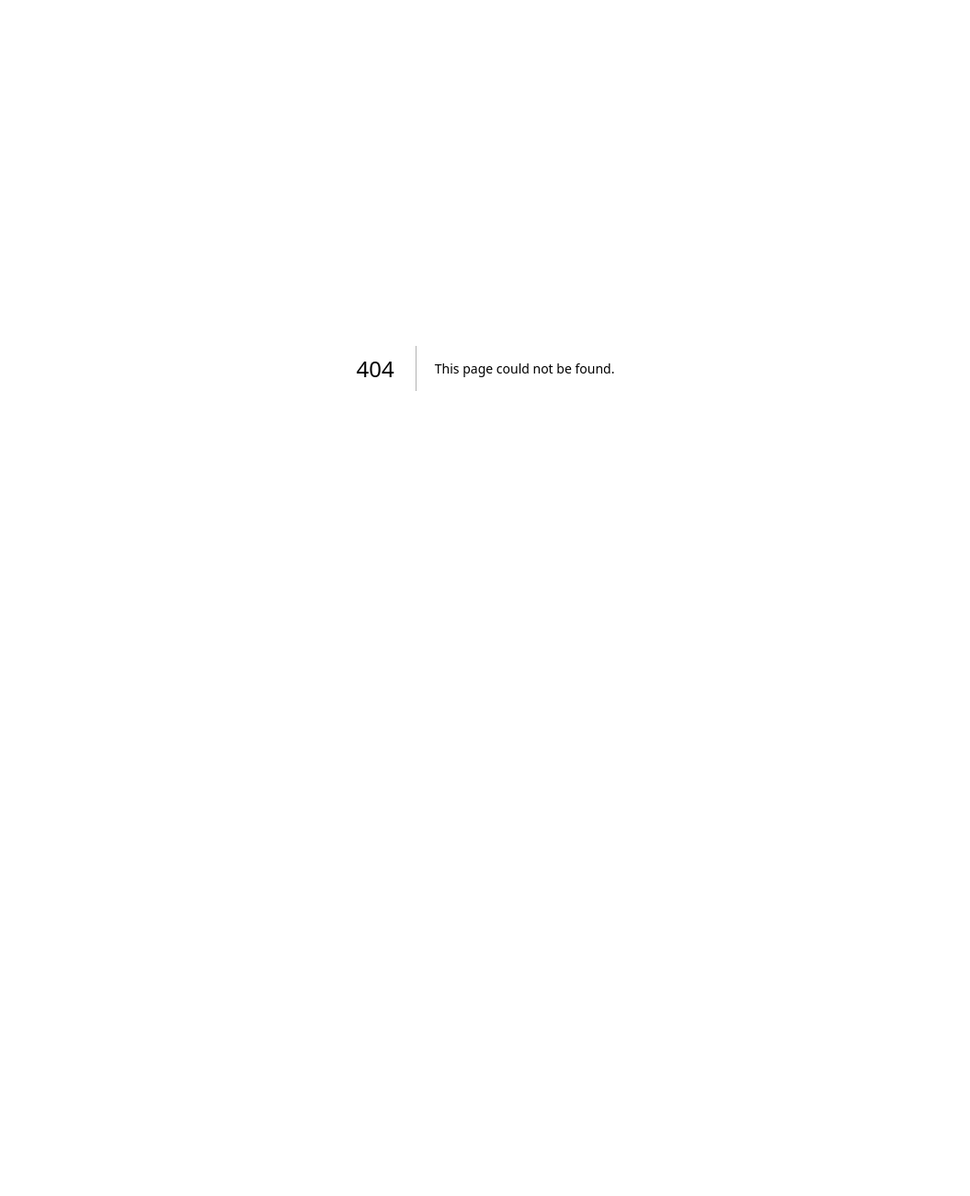
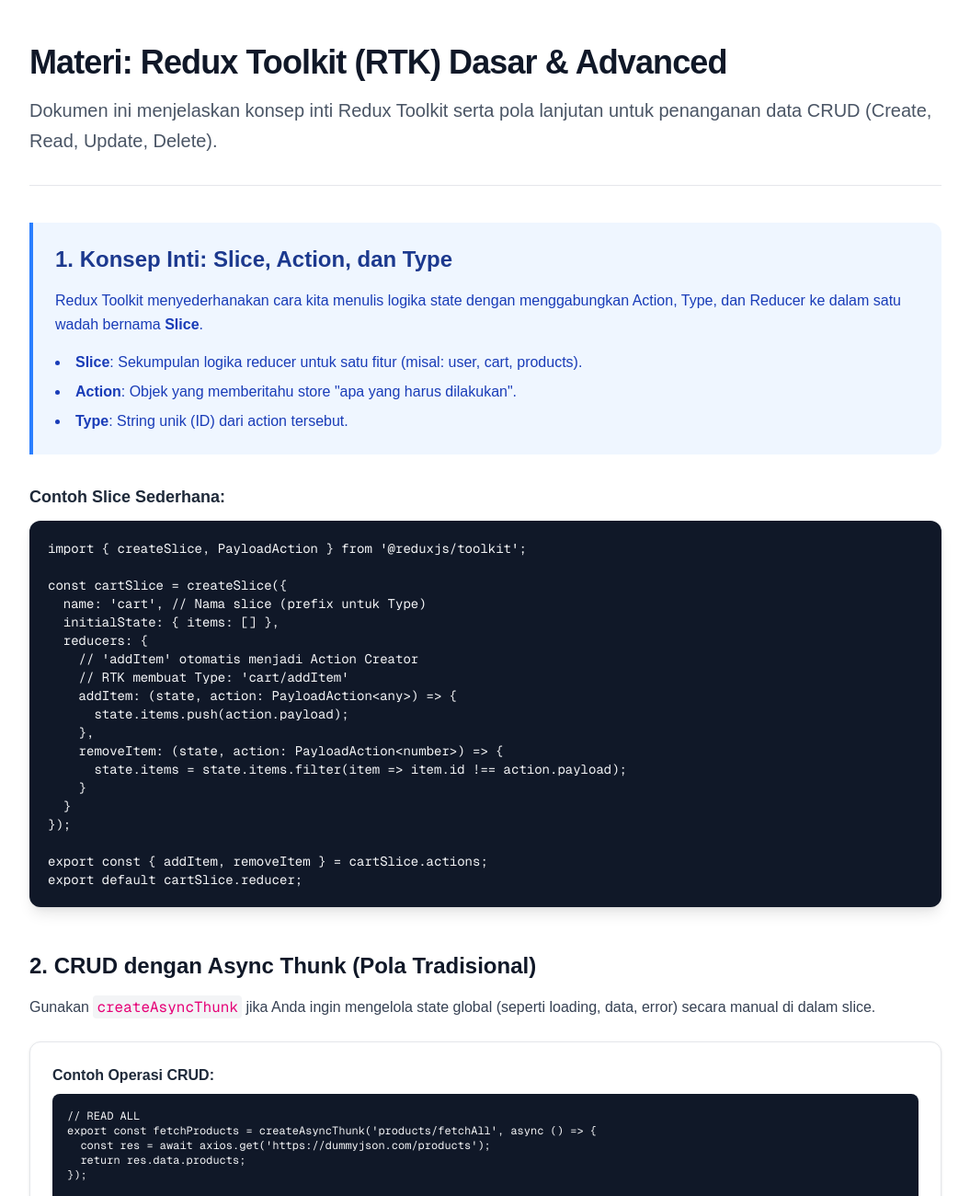
Before and after one commit to ramaalfin/simple-next, a Next.js app: page /redux in a window 1280 px wide. Before the commit this address had no page. Shown: the top 1300 px of the page at 92% size, without its empty margins (112-1167 px from the left). Before the commit the page ends 800 px from the top, so only its background shows below. Built offline with nearby package versions, Linux system fonts and the light colour scheme.

Commit message:
feat: add Redux Toolkit educational page and link to navigation

```diff
--- a/src/app/page.tsx
+++ b/src/app/page.tsx
@@ -58,6 +58,9 @@ export default function Home() {
           <Link href="/isr" className="text-blue-600">
             View ISR Page
           </Link>
+          <Link href="/redux" className="text-blue-600">
+            View Redux Patterns
+          </Link>
         </div>
         <div className="flex flex-col gap-4 text-base font-medium sm:flex-row">
           <a
--- /dev/null
+++ b/src/app/redux/page.tsx
@@ -0,0 +1,188 @@
+import React from 'react';
+
+export const metadata = {
+  title: 'Redux Toolkit (RTK) Dasar & Advanced',
+  description: 'Materi tentang Redux Toolkit (RTK) Dasar, Slice, Action, dan CRUD di Next.js',
+};
+
+export default function ReduxPage() {
+  return (
+    <main className="container mx-auto px-4 py-12 max-w-5xl">
+      <div className="mb-10 border-b border-gray-200 pb-8">
+        <h1 className="text-4xl font-extrabold tracking-tight text-gray-900 mb-4">
+          Materi: Redux Toolkit (RTK) Dasar & Advanced
+        </h1>
+        <p className="text-xl text-gray-600 leading-relaxed">
+          Dokumen ini menjelaskan konsep inti Redux Toolkit serta pola lanjutan untuk penanganan data CRUD (Create, Read, Update, Delete).
+        </p>
+      </div>
+
+      {/* SECTION 1: CORE CONCEPTS */}
+      <section className="mb-12">
+        <div className="bg-blue-50 border-l-4 border-blue-500 p-6 rounded-r-xl mb-8">
+          <h2 className="text-2xl font-bold text-blue-900 mb-4 text-left">1. Konsep Inti: Slice, Action, dan Type</h2>
+          <p className="text-blue-800 mb-4 leading-relaxed text-left">
+            Redux Toolkit menyederhanakan cara kita menulis logika state dengan menggabungkan Action, Type, dan Reducer ke dalam satu wadah bernama <strong>Slice</strong>.
+          </p>
+          <ul className="list-disc list-inside text-blue-800 space-y-2 text-left">
+            <li><strong>Slice</strong>: Sekumpulan logika reducer untuk satu fitur (misal: user, cart, products).</li>
+            <li><strong>Action</strong>: Objek yang memberitahu store "apa yang harus dilakukan".</li>
+            <li><strong>Type</strong>: String unik (ID) dari action tersebut.</li>
+          </ul>
+        </div>
+
+        <h3 className="text-lg font-semibold text-gray-800 mb-3 text-left">Contoh Slice Sederhana:</h3>
+        <pre className="bg-gray-900 text-gray-100 p-5 rounded-xl overflow-x-auto text-sm font-mono shadow-lg mb-6">
+{`import { createSlice, PayloadAction } from '@reduxjs/toolkit';
+
+const cartSlice = createSlice({
+  name: 'cart', // Nama slice (prefix untuk Type)
+  initialState: { items: [] },
+  reducers: {
+    // 'addItem' otomatis menjadi Action Creator
+    // RTK membuat Type: 'cart/addItem'
+    addItem: (state, action: PayloadAction<any>) => {
+      state.items.push(action.payload);
+    },
+    removeItem: (state, action: PayloadAction<number>) => {
+      state.items = state.items.filter(item => item.id !== action.payload);
+    }
+  }
+});
+
+export const { addItem, removeItem } = cartSlice.actions;
+export default cartSlice.reducer;`}
+        </pre>
+      </section>
+
+      {/* SECTION 2: ASYNC THUNK (CRUD) */}
+      <section className="mb-12">
+        <h2 className="text-2xl font-bold text-gray-900 mb-4 text-left">2. CRUD dengan Async Thunk (Pola Tradisional)</h2>
+        <p className="text-gray-700 mb-6 leading-relaxed text-left">
+          Gunakan <code className="bg-gray-100 text-pink-600 px-1 py-0.5 rounded font-mono">createAsyncThunk</code> jika Anda ingin mengelola state global (seperti loading, data, error) secara manual di dalam slice.
+        </p>
+
+        <div className="grid grid-cols-1 gap-6 mb-6">
+          <div className="border border-gray-200 rounded-xl p-6 bg-white shadow-sm">
+            <h4 className="font-bold text-gray-800 mb-2 text-left">Contoh Operasi CRUD:</h4>
+            <pre className="bg-gray-900 text-gray-100 p-4 rounded-lg overflow-x-auto text-xs font-mono">
+{`// READ ALL
+export const fetchProducts = createAsyncThunk('products/fetchAll', async () => {
+  const res = await axios.get('https://dummyjson.com/products');
+  return res.data.products;
+});
+
+// CREATE
+export const addProduct = createAsyncThunk('products/add', async (newData) => {
+  const res = await axios.post('https://dummyjson.com/products/add', newData);
+  return res.data;
+});
+
+// DELETE
+export const deleteProduct = createAsyncThunk('products/delete', async (id) => {
+  await axios.delete(\`https://dummyjson.com/products/\${id}\`);
+  return id;
+});`}
+            </pre>
+          </div>
+        </div>
+      </section>
+
+      {/* SECTION 3: RTK QUERY (CRUD) */}
+      <section className="mb-12">
+        <h2 className="text-2xl font-bold text-gray-900 mb-4 text-left">3. CRUD dengan RTK Query (Pola Modern & Advanced)</h2>
+        <p className="text-gray-700 mb-6 leading-relaxed text-left">
+          RTK Query adalah cara tercanggih untuk menangani CRUD. Anda tidak perlu membuat slice manual untuk data API; RTK Query menangani <em>loading state</em>, <em>error</em>, dan <em>caching</em> secara otomatis.
+        </p>
+
+        <div className="bg-gray-900 text-gray-100 p-6 rounded-xl shadow-lg mb-8">
+          <h3 className="text-orange-400 font-bold mb-4 text-left font-mono">// productsApi.ts (RTK Query CRUD)</h3>
+          <pre className="text-sm font-mono overflow-x-auto">
+{`export const productsApi = createApi({
+  reducerPath: 'productsApi',
+  baseQuery: fetchBaseQuery({ baseUrl: 'https://dummyjson.com/' }),
+  tagTypes: ['Products'],
+  endpoints: (builder) => ({
+    // READ (Query)
+    getProducts: builder.query({
+      query: () => 'products',
+      providesTags: ['Products'],
+    }),
+    // CREATE (Mutation)
+    createProduct: builder.mutation({
+      query: (newProduct) => ({
+        url: 'products/add',
+        method: 'POST',
+        body: newProduct,
+      }),
+      invalidatesTags: ['Products'], // Auto-refresh daftar produk
+    }),
+    // DELETE (Mutation)
+    deleteProduct: builder.mutation({
+      query: (id) => ({
+        url: \`products/\${id}\`,
+        method: 'DELETE',
+      }),
+      invalidatesTags: ['Products'],
+    }),
+  }),
+});`}
+          </pre>
+        </div>
+
+        <div className="grid grid-cols-1 md:grid-cols-2 gap-6">
+          <div className="p-5 border border-green-200 bg-green-50 rounded-xl text-left">
+            <h4 className="font-bold text-green-800 mb-2">Mengapa Pakai Mutation?</h4>
+            <p className="text-green-700 text-sm leading-relaxed">
+              Mutation digunakan untuk operasi yang mengubah data di server (POST, PUT, DELETE). RTK Query memberikan hook seperti <code>useCreateProductMutation()</code> yang mengembalikan fungsi trigger dan status loading secara instan.
+            </p>
+          </div>
+          <div className="p-5 border border-purple-200 bg-purple-50 rounded-xl text-left">
+            <h4 className="font-bold text-purple-800 mb-2">Otomatisasi Tags</h4>
+            <p className="text-purple-700 text-sm leading-relaxed">
+              Dengan <code>providesTags</code> dan <code>invalidatesTags</code>, Anda tidak perlu memanggil fungsi fetch lagi setelah menghapus data. UI akan otomatis diperbarui sendiri!
+            </p>
+          </div>
+        </div>
+      </section>
+
+      {/* SUMMARY TABLE */}
+      <section className="mb-12">
+        <h2 className="text-2xl font-bold text-gray-900 mb-6 border-b border-gray-200 pb-2 text-left">Ringkasan CRUD Implementation</h2>
+        <div className="overflow-x-auto rounded-xl border border-gray-200 shadow-sm">
+          <table className="w-full text-left border-collapse">
+            <thead>
+              <tr className="bg-gray-50 text-gray-800">
+                <th className="p-4 border-b border-gray-200 font-semibold">Fitur</th>
+                <th className="p-4 border-b border-gray-200 font-semibold">Async Thunk</th>
+                <th className="p-4 border-b border-gray-200 font-semibold">RTK Query</th>
+              </tr>
+            </thead>
+            <tbody className="bg-white">
+              <tr className="border-b border-gray-100 hover:bg-gray-50">
+                <td className="p-4 font-medium text-gray-900">Read (Fetch)</td>
+                <td className="p-4 text-gray-600 italic">Disimpan di extraReducers</td>
+                <td className="p-4 text-green-600 font-medium">Query Hook otomatis</td>
+              </tr>
+              <tr className="border-b border-gray-100 hover:bg-gray-50">
+                <td className="p-4 font-medium text-gray-900">Create/Update/Delete</td>
+                <td className="p-4 text-gray-600 italic">Manual update state</td>
+                <td className="p-4 text-green-600 font-medium">Mutation + Auto Tags Revalidation</td>
+              </tr>
+              <tr className="border-b border-gray-100 hover:bg-gray-50">
+                <td className="p-4 font-medium text-gray-900">Loading State</td>
+                <td className="p-4 text-gray-600 italic">Dikelola manual (state.loading)</td>
+                <td className="p-4 text-green-600 font-medium">Tersedia di hook (isLoading, isSuccess)</td>
+              </tr>
+              <tr className="hover:bg-gray-50">
+                <td className="p-4 font-medium text-gray-900">Kompleksitas Kode</td>
+                <td className="p-4 text-gray-600 italic">Lebih banyak Boilerplate</td>
+                <td className="p-4 text-blue-600 font-semibold">Sangat Ringkas</td>
+              </tr>
+            </tbody>
+          </table>
+        </div>
+      </section>
+    </main>
+  );
+}
```
